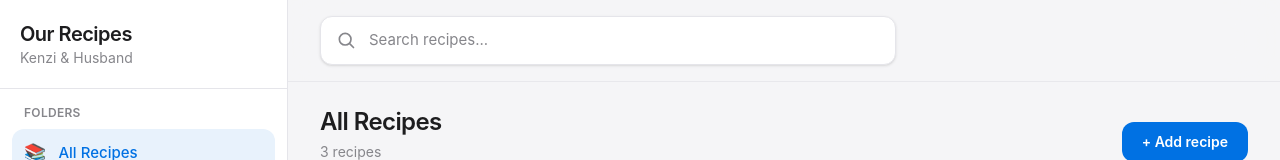
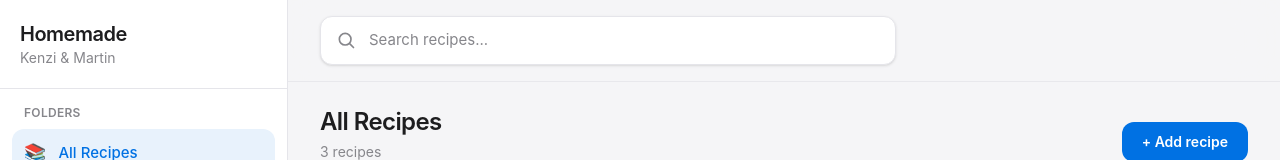
Before and after one commit to kcheng98/recipe-app, a Next.js app: page / in a window 1280 px wide. Shown: the top 160 px of the page. Built offline with nearby package versions, Linux system fonts and the light colour scheme; no server answers.

Commit message:
Changed minor naming in Sidebar
Changed the text from “Our Recipe” “Kenzi & Husband” to “Homemade” “Kenzi & Martin”

```diff
--- a/components/Sidebar.tsx
+++ b/components/Sidebar.tsx
@@ -49,9 +49,9 @@ export default function Sidebar({
         <div className="flex items-center justify-between border-b border-[#e5e5ea] px-5 py-5">
           <div>
             <h1 className="text-xl font-semibold tracking-tight text-[#1d1d1f]">
-              Our Recipes
+              Homemade
             </h1>
-            <p className="text-sm text-[#86868b]">Kenzi &amp; Husband</p>
+            <p className="text-sm text-[#86868b]">Kenzi &amp; Martin</p>
           </div>
           <button
             type="button"
```
